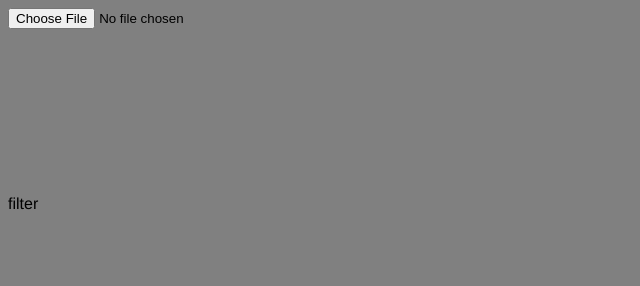
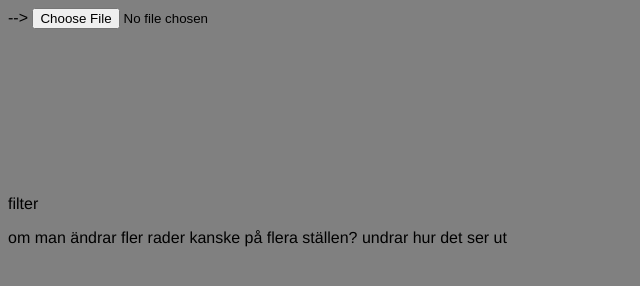
Before and after one commit to amandahamfelt/GoseP, a plain HTML site: page index.html in a window 1280 px wide. Shown: the whole page, without its empty margins (0-640 px from the left). Drawn offline with nearby package versions, Linux system fonts and the light colour scheme.

Commit message:
leker bara

```diff
--- a/index.html
+++ b/index.html
@@ -2,7 +2,7 @@
 	<head>
 		<link rel="stylesheet" type="text/css" href="main.css">
 		 <script src="http://ajax.googleapis.com/ajax/libs/jquery/1.10.2/jquery.min.js"></script>
-		 <script src="main.js"></script>
+		 <script src="main.js"></script>-->
 	</head>
 	<body>
  		<input type='file' onchange="readURL(this);" /><br>
@@ -11,6 +11,11 @@
 		    </canvas>
 	    </div>
 	    <P ID="filter">filter</p>
+	    	om
+	    	man
+	    	ändrar fler rader
+	</body>
+	kanske på flera ställen?
 
-	</body>
 </html>
+undrar hur det ser ut
```
